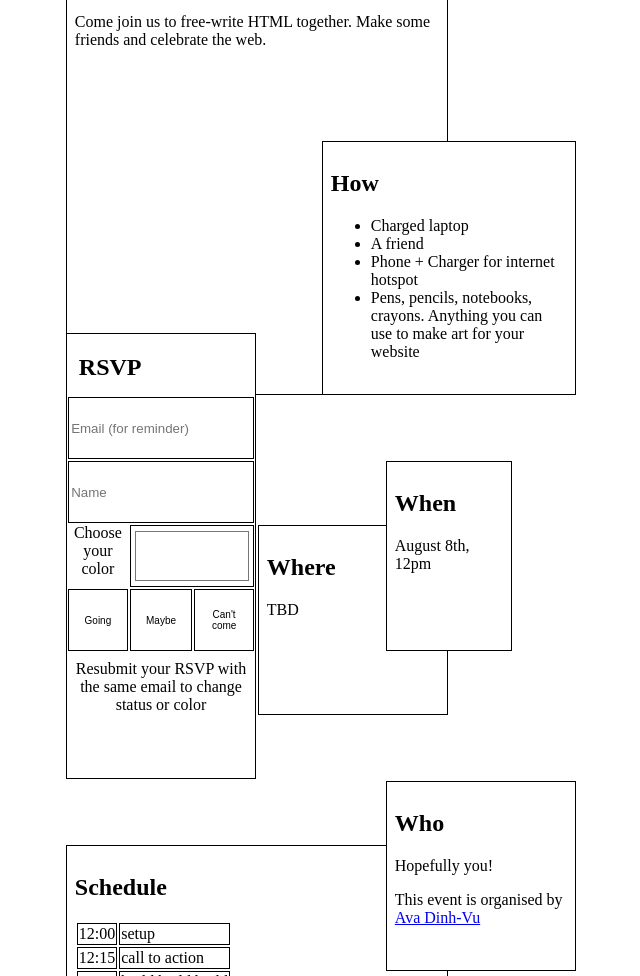
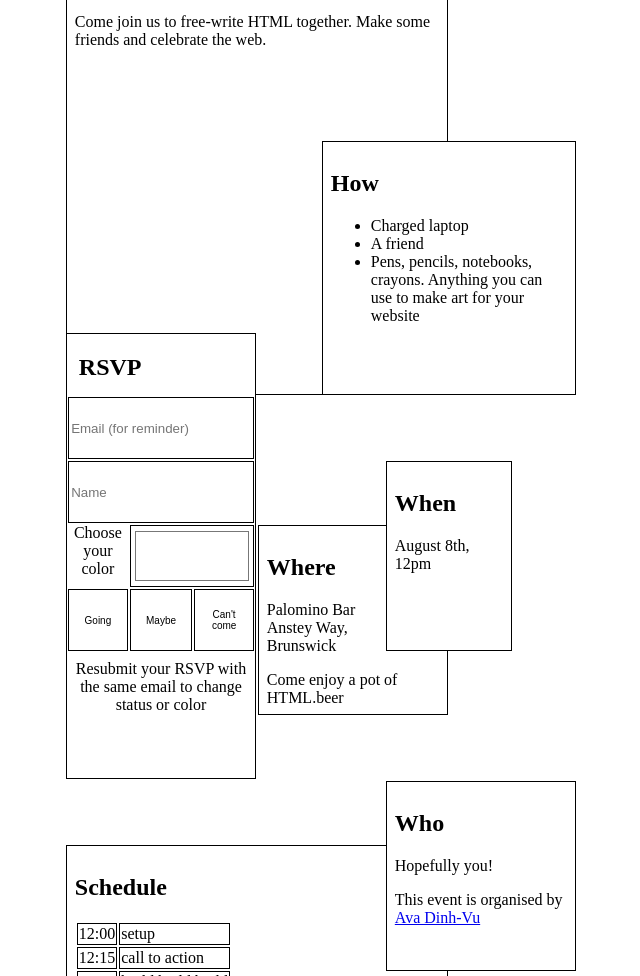
Before and after one commit to avavuvu/htmlday2026, a plain HTML site: page index.html in a window 1280 px wide. Shown: the part 124-1100 px from the top of the page, without its empty margins (319-959 px from the left). Drawn offline with Linux system fonts and the light colour scheme; no server answers.

Commit message:
added where

```diff
--- a/index.html
+++ b/index.html
@@ -278,7 +278,8 @@
 
             <section class="where">
                 <h2>Where</h2>
-                <p>TBD</p>
+                <p>Palomino Bar <br> Anstey Way, <br> Brunswick</p>
+                <p>Come enjoy a pot of HTML.beer</p>
             </section>
 
             <section class="when">
@@ -343,7 +344,6 @@
                 <ul>
                     <li>Charged laptop</li>
                     <li>A friend</li>
-                    <li>Phone + Charger for internet hotspot</li>
                     <li>
                         Pens, pencils, notebooks, crayons. Anything you can use
                         to make art for your website
@@ -464,7 +464,7 @@
 
                 const grid = document.querySelector("main");
 
-                for (let index = 0; index < 149; index++) {
+                for (let index = 0; index < (8 * 30 - 149); index++) {
                     const div = document.createElement("div");
                     div.className = "bg";
                     div.style.animationDelay = `${index * 210 + 400}ms`;
```
